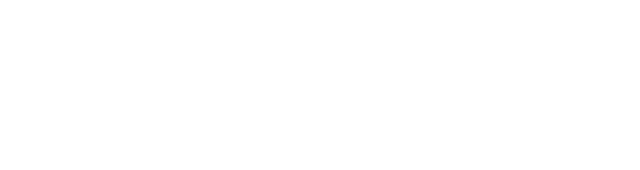
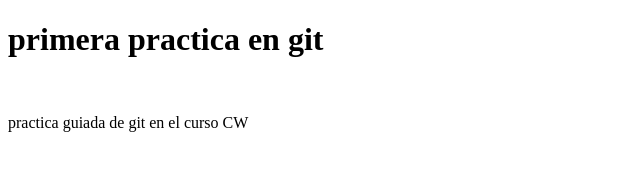
Before and after one commit to joe-367/jefferson_practica, a plain HTML site: page index.html in a window 1280 px wide. Shown: the whole page, without its empty margins (0-640 px from the left). Drawn offline with Linux system fonts and the light colour scheme.

Commit message:
se adiciono parrafo

```diff
--- a/index.html
+++ b/index.html
@@ -6,6 +6,9 @@
     <title>practica en git</title>
 </head>
 <body>
+    <h1>primera practica en git</h1>
+    <br>
+    <p>practica guiada de git en el curso CW</p>
 
 </body>
 </html>
```
